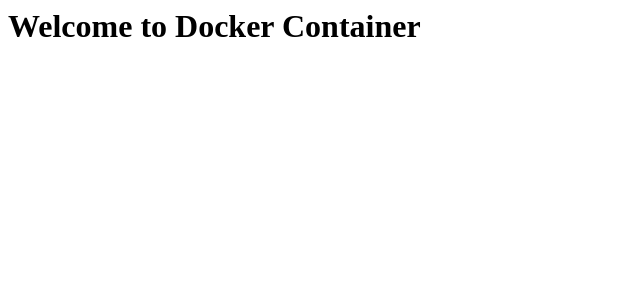
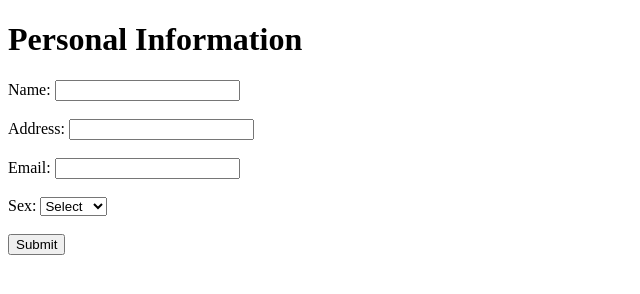
Before and after one commit to bongonipradeep/DockerECR, a plain HTML site: page index.html in a window 1280 px wide. Shown: the whole page, without its empty margins (0-640 px from the left). Drawn offline with Linux system fonts and the light colour scheme.

Commit message:
Update index.html

```diff
--- a/index.html
+++ b/index.html
@@ -1,5 +1,39 @@
+<!DOCTYPE html>
 <html>
+<head>
+  <title>Personal Information</title>
+</head>
+<body>
+  <h1>Personal Information</h1>
 
-<h1>Welcome to Docker Container<h1/>
+  <form>
+    <label for="name">Name:</label>
+    <input type="text" id="name" name="name" required>
 
+    <br><br>
+
+    <label for="address">Address:</label>
+    <input type="text" id="address" name="address" required>
+
+    <br><br>
+
+    <label for="email">Email:</label>
+    <input type="email" id="email" name="email" required>
+
+    <br><br>
+
+    <label for="sex">Sex:</label>
+    <select id="sex" name="sex" required>
+      <option value="">Select</option>
+      <option value="male">Male</option>
+      <option value="female">Female</option>
+      <option value="other">Other</option>
+    </select>
+
+    <br><br>
+
+    <input type="submit" value="Submit">
+  </form>
+
+</body>
 </html>
```
